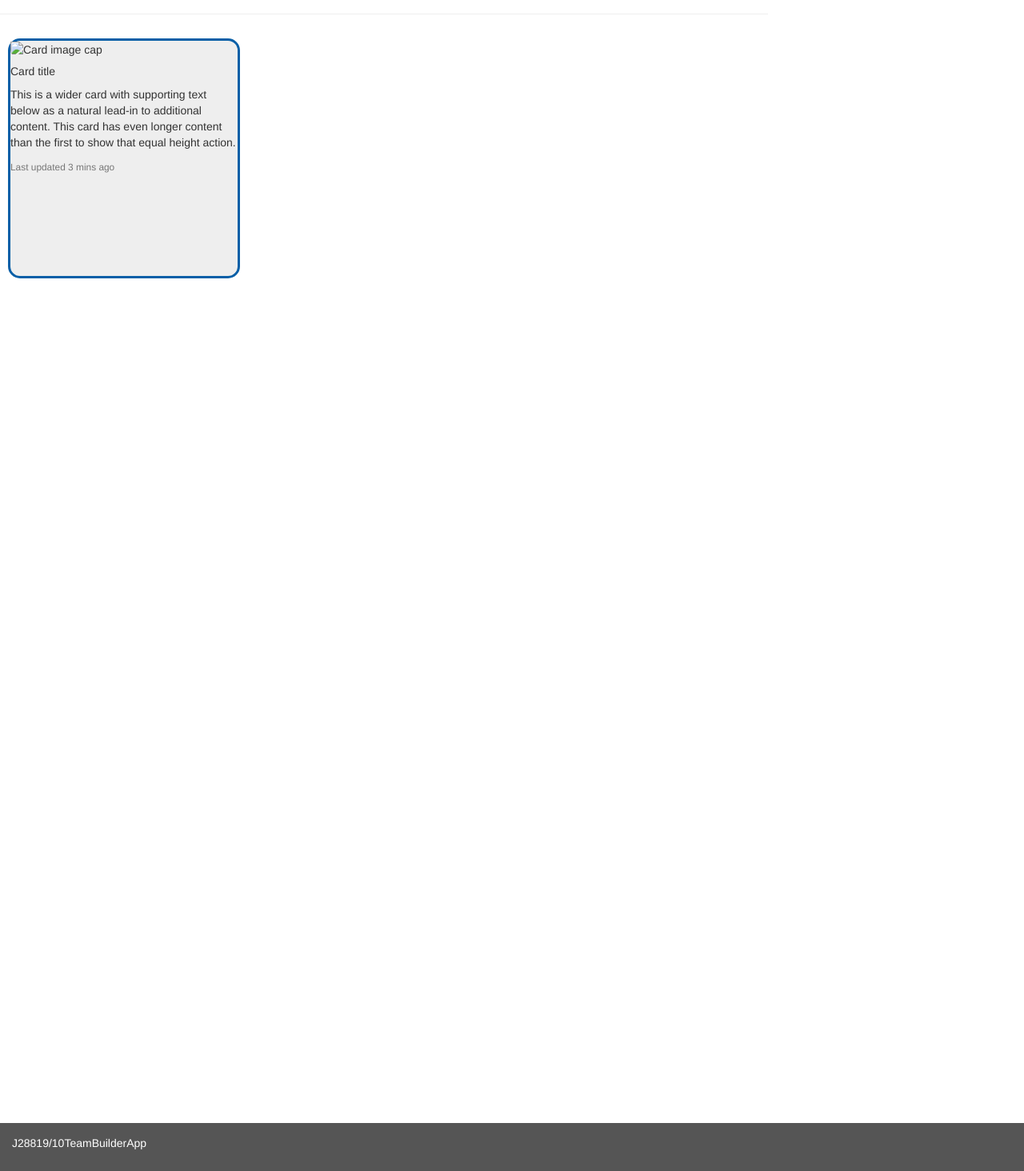
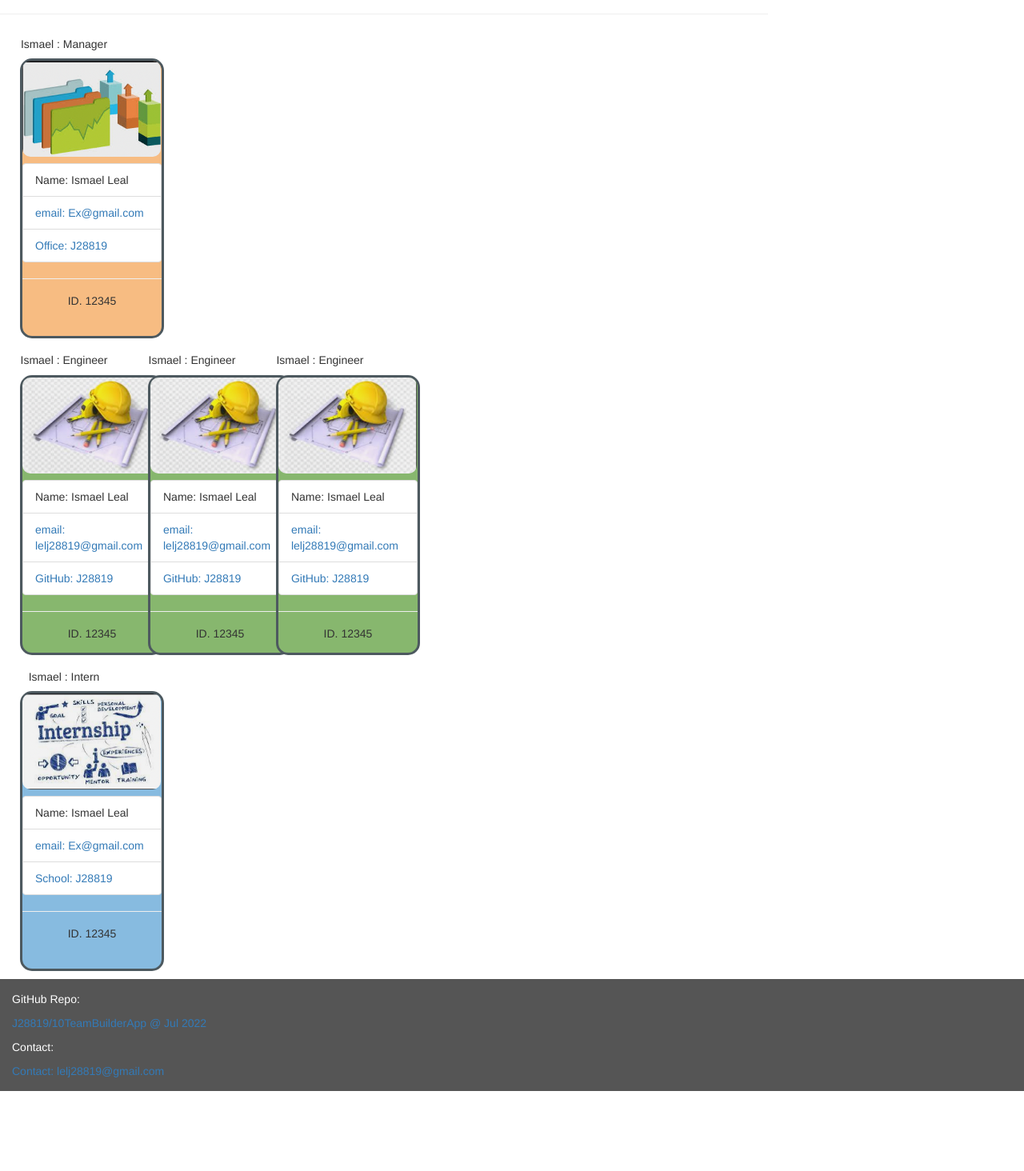
Before and after one commit to J28819/10TeamBuilderApp, a website: page public/index.html in a window 1280 px wide. Shown: the part 219-1683 px from the top of the page at 80% size. After the commit the page ends 1583 px from the top, so only its background shows below. Drawn offline with nearby package versions, Linux system fonts and the light colour scheme.

```diff
--- a/public/css/style.css
+++ b/public/css/style.css
@@ -1,15 +1,11 @@
 
 /* Set height of the grid so .sidenav can be 100% (adjust if needed) */
-.row.content {height: 1500px}
+.row.content {height: 100px}
 
-/* Set gray background color and 100% height */
-.sidenav {
-  background-color: #f1f1f1;
-  height: 100%;
-}
 
 /* Set black background color, white text and some padding */
 section {
+
     background-color: #555;
     color: white;
     padding: 15px;
@@ -28,14 +24,14 @@
   position: relative;
   background-image: "./assets/img/Engineer.png";
   margin: 1rem;
-  background-color: #eeeeee;
-  border: 3px solid #075fa7;
+  font-size: 14px;
+  border: 3px solid #4d595f;
   border-bottom-left-radius: 15px;
   border-bottom-right-radius: 15px;
   border-top-Left-radius: 15px;
   border-top-right-radius: 15px;
-  height: 300px;
-  width: 290px;
+  height: 350px;
+  width: 320px;
 
 }
 
@@ -47,19 +43,7 @@
   border-top-right-radius: 15px;
 }
 
-
-
-
-
-
-#day1{
-  display: none;
-}
-
-
 img {
-
-
   border: 1px solid #ffffff;
   border-bottom-left-radius: 15px;
   border-bottom-right-radius: 15px;
@@ -74,7 +58,7 @@
 }
 
 /* On small screens, set height to 'auto' for sidenav and grid */
-@media screen and (max-width: 767px) {
+@media screen and (max-width: 1267px) {
   .sidenav {
     height: auto;
     padding: 15px;
--- a/public/index.html
+++ b/public/index.html
@@ -1,7 +1,7 @@
 <!DOCTYPE html>
 <html lang="en">
 <head>
-  <title>Bootstrap Example</title>
+  <title>10TeamBuilderApp</title>
   <meta charset="utf-8">
   <meta name="viewport" content="width=device-width, initial-scale=1">
   <link rel="stylesheet" type="text/css" href="./css/style.css" />
@@ -25,10 +25,6 @@
     <div class="col-sm-9">
       <div class="row">
         <div class="container">
-
-
-
-
         </div>
 
       <div class="panel-body">
@@ -36,24 +32,87 @@
   </div>
   <hr>
   </div>
-      <div id="forecast" class="row">
+      <div id="teamManager" class="row">
+              <div class="col-sm-2">
+                <h5 class="card-title text-center">Ismael : Manager</h5>
+                <div class="card" style="width: 18rem; background-color: #f7bc82;">
+                  <img class="card-img-top" src="./img/Manager1.png" style="border-radius: 1rem; margin-bottom: 8px; " alt="Card image cap" width="173px" height="120px">
+                  <div class="card-body" >
+                    <ul class="list-group list-group-flush">
+                      <li class="list-group-item">Name: Ismael Leal</li>
+                      <li class="list-group-item"> <a href = "mailto:abc@example.com?subject = Feedback&body = Message">email: <span>Ex@gmail.com</span> </a></li>
+                      <li class="list-group-item"><a href = "#">Office: J28819 </a></li>
+                    </ul>
+                  </div>
+                  <hr>
+                  <h5 class="card-title text-center">ID. 12345</h5>
+                </div>
+                </div>
 
-        <div class="card">
-          <img class="card-img-top" src="..." alt="Card image cap">
-          <div class="card-body">
-            <h5 class="card-title">Card title</h5>
-            <p class="card-text">This is a wider card with supporting text below as a natural lead-in to additional content. This card has even longer content than the first to show that equal height action.</p>
-            <p class="card-text"><small class="text-muted">Last updated 3 mins ago</small></p>
+        </div>
+      <div id="teamEngineer" class="row">
+            <div class="col-sm-2">
+              <h5 class="card-title text-center">Ismael : Engineer</h5>
+              <div class="card" style="width: 18rem; background-color: #87b76e;">
+                <img class="card-img-top" src="./img/Engineer.png" style="border-radius: 1rem; margin-bottom: 8px; " alt="Card image cap" width="173px" height="120px">
+                <div class="card-body" >
+                  <ul class="list-group list-group-flush">
+                    <li class="list-group-item">Name: Ismael Leal</li>
+                    <li class="list-group-item"> <a href = "mailto:abc@example.com?subject = Feedback&body = Message">email: <span>lelj28819@gmail.com</span> </a></li>
+                    <li class="list-group-item"><a href = "#">GitHub: J28819 </a></li>
+                  </ul>
+                </div>
+                <hr>
+                <h5 class="card-title text-center">ID. 12345</h5>
+              </div>
+              </div>
+              <div class="col-sm-2">
+                <h5 class="card-title text-center">Ismael : Engineer</h5>
+                <div class="card" style="width: 18rem; background-color: #87b76e;">
+                  <img class="card-img-top" src="./img/Engineer.png" style="border-radius: 1rem; margin-bottom: 8px; " alt="Card image cap" width="173px" height="120px">
+                  <div class="card-body" >
+                    <ul class="list-group list-group-flush">
+                      <li class="list-group-item">Name: Ismael Leal</li>
+                      <li class="list-group-item"> <a href = "mailto:abc@example.com?subject = Feedback&body = Message">email: <span>lelj28819@gmail.com</span> </a></li>
+                      <li class="list-group-item"><a href = "#">GitHub: J28819 </a></li>
+                    </ul>
+                  </div>
+                  <hr>
+                  <h5 class="card-title text-center">ID. 12345</h5>
+                </div>
+                </div>
+                <div class="col-sm-2">
+                  <h5 class="card-title text-center">Ismael : Engineer</h5>
+                  <div class="card" style="width: 18rem; background-color: #87b76e;">
+                    <img class="card-img-top" src="./img/Engineer.png" style="border-radius: 1rem; margin-bottom: 8px; " alt="Card image cap" width="173px" height="120px">
+                    <div class="card-body" >
+                      <ul class="list-group list-group-flush">
+                        <li class="list-group-item">Name: Ismael Leal</li>
+                        <li class="list-group-item"> <a href = "mailto:abc@example.com?subject = Feedback&body = Message">email: <span>lelj28819@gmail.com</span> </a></li>
+                        <li class="list-group-item"><a href = "#">GitHub: J28819 </a></li>
+                      </ul>
+                    </div>
+                    <hr>
+                    <h5 class="card-title text-center">ID. 12345</h5>
+                  </div>
+                  </div>
+        </div>
+      <div id="teamIntern" class="row">
+        <div class="col-sm-2">
+          <h5 class="card-title text-center">Ismael : Intern</h5>
+          <div class="card" style="width: 18rem; background-color: #87bbe0;">
+            <img class="card-img-top" src="./img/Intern.png" style="border-radius: 1rem; margin-bottom: 8px; " alt="Card image cap" width="173px" height="120px">
+            <div class="card-body" >
+              <ul class="list-group list-group-flush">
+                <li class="list-group-item">Name: Ismael Leal</li>
+                <li class="list-group-item"> <a href = "mailto:abc@example.com?subject = Feedback&body = Message">email: <span>Ex@gmail.com</span> </a></li>
+                <li class="list-group-item"><a href = "#">School: J28819 </a></li>
+              </ul>
+            </div>
+            <hr>
+            <h5 class="card-title text-center">ID. 12345</h5>
           </div>
-        </div>
-
-
-
-
-
-
-
-
+          </div>
         </div>
       </div>
     </div>
@@ -62,9 +121,10 @@
 <script src="./assets/dist/teleport-autocomplete.js"></script>
 <script src="./assets/js/weatherapp.js"></script>
 <script src="./assets/js/localstorage.js"></script>
+<footer class="container-fluid">
+  <p>GitHub Repo: <span><a href = "mailto:lelj28819@gmail.com?subject = Feedback&body = Contact"> <span><p>J28819/10TeamBuilderApp @ Jul 2022</p></span> </a></span></p>
+  <p>Contact: </p><a href = "mailto:lelj28819@gmail.com?subject = Feedback&body = Contact">Contact: <span>lelj28819@gmail.com</span> </a>
 
-<footer class="container-fluid">
-  <p>J28819/10TeamBuilderApp</p>
 </footer>
 
 </body>
```
Also changed, not shown: index.js (+8 -11 lines), public/css/ansicolors.js (added, +29 -0 lines), public/js/employee.js (deleted, +0 -32 lines), public/lib/Employe.js (added, +68 -0 lines), public/lib/Engineer.js (added, +34 -0 lines), public/lib/Intern.js (added, +31 -0 lines), public/lib/Manager.js (added, +36 -0 lines).
